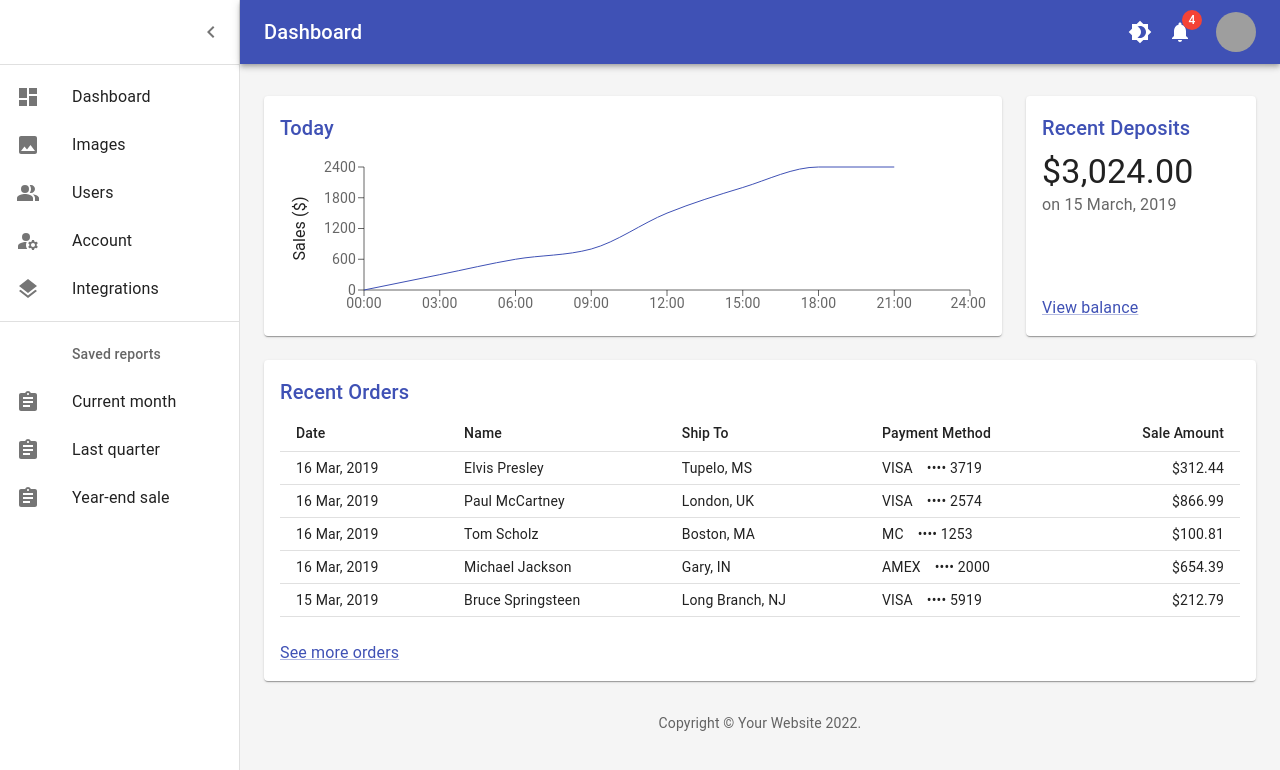
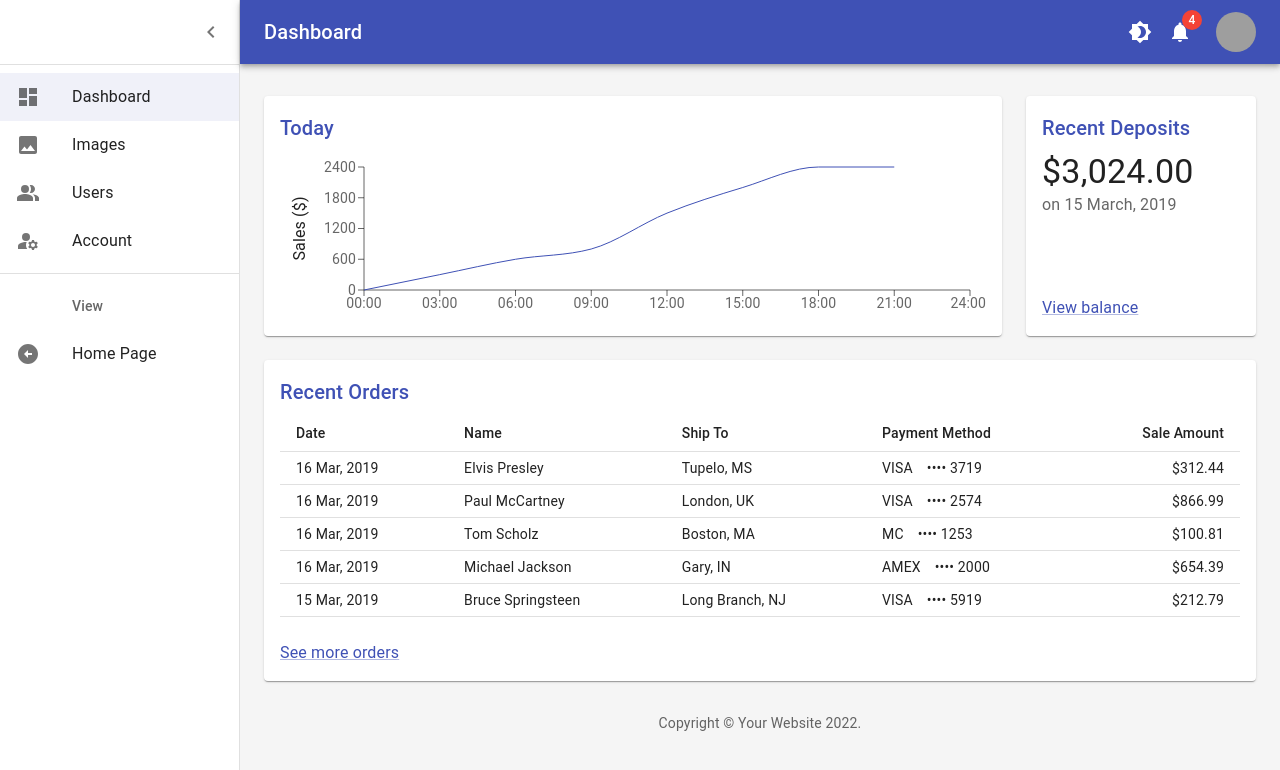
Before and after one commit to Brix101/Memory-Gallery, a React (Create React App) app in the folder client/: page /admin in a window 1280 px wide. Shown: the top 770 px of the page. Built offline with nearby package versions, Linux system fonts and the light colour scheme; grey boxes are pictures that could not be loaded.

Commit message:
Fixed NavItem Issue and Added Sidebar Item

```diff
--- a/client/src/components/NavigationBar.tsx
+++ b/client/src/components/NavigationBar.tsx
@@ -10,7 +10,7 @@ import Copyright from "./Copyright";
 
 interface navItem {
   name: string;
-  href: string;
+  to: string;
   current?: boolean;
 }
 
@@ -19,14 +19,14 @@ function classNames(...classes: any) {
 }
 
 export default function NavigationBar() {
-  const { state } = useLocation();
+  const { pathname } = useLocation();
 
   const navigation: navItem[] = [
-    { name: "Home", href: "/", current: !state ? true : state === "/" },
-    { name: "Gallery", href: "gallery", current: state === "gallery" },
-    { name: "About Us", href: "about", current: state === "about" },
-    { name: "Contact", href: "contact", current: state === "contact" },
-    { name: "Login", href: "login" },
+    { name: "Home", to: "/", current: pathname === "/" },
+    { name: "Gallery", to: "gallery", current: pathname === "/gallery" },
+    { name: "About Us", to: "about", current: pathname === "/about" },
+    { name: "Contact", to: "contact", current: pathname === "/contact" },
+    { name: "Login", to: "login" },
   ];
 
   return (
@@ -39,7 +39,7 @@ export default function NavigationBar() {
                 <div className="flex-1 flex items-stretch justify-between">
                   {/* Logo */}
                   <div className="flex-shrink-0 flex items-center">
-                    <Link to="/" state="/">
+                    <Link to="/">
                       <img
                         className="block h-10 hover:bg-slate-700 px-1 rounded-md"
                         src={galleryImage}
@@ -53,8 +53,7 @@ export default function NavigationBar() {
                       {navigation.map((item) => (
                         <Link
                           key={item.name}
-                          to={item.href}
-                          state={item.href}
+                          to={item.to}
                           className={classNames(
                             item.current
                               ? "bg-blue-500 text-black"
@@ -97,8 +96,7 @@ export default function NavigationBar() {
                   {navigation.map((item) => (
                     <Link
                       key={item.name}
-                      to={item.href}
-                      state={item.href}
+                      to={item.to}
                       className={classNames(
                         item.current
                           ? "bg-blue-500 text-black"
--- a/client/src/components/adminComponents/Admin.tsx
+++ b/client/src/components/adminComponents/Admin.tsx
@@ -14,7 +14,6 @@ import Container from "@mui/material/Container";
 import MenuIcon from "@mui/icons-material/Menu";
 import ChevronLeftIcon from "@mui/icons-material/ChevronLeft";
 import NotificationsIcon from "@mui/icons-material/Notifications";
-import { mainListItems, secondaryListItems } from "./listItems";
 import Copyright from "../Copyright";
 import { Outlet } from "react-router-dom";
 import { indigo, red } from "@mui/material/colors";
@@ -23,6 +22,7 @@ import Brightness4Icon from "@mui/icons-material/Brightness4";
 import Brightness7Icon from "@mui/icons-material/Brightness7";
 import { toggleTheme } from "../../features/themeSlice";
 import { Avatar, Menu, MenuItem, Tooltip } from "@mui/material";
+import SidebarItem from "./SidebarItem";
 
 const drawerWidth: number = 240;
 
@@ -203,9 +203,7 @@ function Admin() {
           </Toolbar>
           <Divider />
           <List component="nav">
-            {mainListItems}
-            <Divider sx={{ my: 1 }} />
-            {secondaryListItems}
+            <SidebarItem />
           </List>
         </Drawer>
         <Box
--- /dev/null
+++ b/client/src/components/adminComponents/SidebarItem.tsx
@@ -0,0 +1,84 @@
+import React, { ReactElement } from "react";
+import { useLocation, useNavigate } from "react-router-dom";
+
+import ArrowCircleLeftIcon from "@mui/icons-material/ArrowCircleLeft";
+import ListItemButton from "@mui/material/ListItemButton";
+import ListItemIcon from "@mui/material/ListItemIcon";
+import ListItemText from "@mui/material/ListItemText";
+import DashboardIcon from "@mui/icons-material/Dashboard";
+import ImageIcon from "@mui/icons-material/Image";
+import ManageAccountsIcon from "@mui/icons-material/ManageAccounts";
+import PeopleAltIcon from "@mui/icons-material/PeopleAlt";
+import { Divider, ListSubheader } from "@mui/material";
+
+interface navItem {
+  name: string;
+  to: string;
+  icon?: ReactElement<any, any>;
+  current?: boolean;
+}
+
+function SidebarItem() {
+  const navigate = useNavigate();
+  const { pathname } = useLocation();
+  console.log(pathname);
+
+  const navigation: navItem[] = [
+    {
+      name: "Dashboard",
+      to: "/admin",
+      icon: <DashboardIcon />,
+      current: pathname === "/admin",
+    },
+    {
+      name: "Images",
+      to: "images",
+      icon: <ImageIcon />,
+      current: pathname === "/admin/images",
+    },
+    {
+      name: "Users",
+      to: "users",
+      icon: <PeopleAltIcon />,
+      current: pathname === "/admin/users",
+    },
+    {
+      name: "Account",
+      to: "account",
+      icon: <ManageAccountsIcon />,
+      current: pathname === "/admin/account",
+    },
+  ];
+  return (
+    <>
+      {navigation.map((item, i) => (
+        <ListItemButton
+          selected={item.current}
+          onClick={() => {
+            navigate(item.to);
+          }}
+        >
+          <ListItemIcon>{item.icon}</ListItemIcon>
+          <ListItemText primary={item.name} />
+        </ListItemButton>
+      ))}
+
+      <Divider sx={{ my: 1 }} />
+      <ListSubheader component="div" inset>
+        View
+      </ListSubheader>
+      <ListItemButton
+        onClick={() => {
+          navigate("/");
+        }}
+      >
+        <ListItemIcon>
+          <ArrowCircleLeftIcon />
+        </ListItemIcon>
+        <ListItemText primary="Home Page" />
+      </ListItemButton>
+    </>
+  );
+}
+
+export default SidebarItem;
--- a/client/src/components/adminComponents/listItems.tsx
+++ /dev/null
@@ -1,72 +0,0 @@
-import * as React from "react";
-import ListItemButton from "@mui/material/ListItemButton";
-import ListItemIcon from "@mui/material/ListItemIcon";
-import ListItemText from "@mui/material/ListItemText";
-import ListSubheader from "@mui/material/ListSubheader";
-import DashboardIcon from "@mui/icons-material/Dashboard";
-import ImageIcon from "@mui/icons-material/Image";
-import ManageAccountsIcon from "@mui/icons-material/ManageAccounts";
-import PeopleAltIcon from "@mui/icons-material/PeopleAlt";
-import LayersIcon from "@mui/icons-material/Layers";
-import AssignmentIcon from "@mui/icons-material/Assignment";
-
-export const mainListItems = (
-  <React.Fragment>
-    <ListItemButton>
-      <ListItemIcon>
-        <DashboardIcon />
-      </ListItemIcon>
-      <ListItemText primary="Dashboard" />
-    </ListItemButton>
-    <ListItemButton>
-      <ListItemIcon>
-        <ImageIcon />
-      </ListItemIcon>
-      <ListItemText primary="Images" />
-    </ListItemButton>
-    <ListItemButton>
-      <ListItemIcon>
-        <PeopleAltIcon />
-      </ListItemIcon>
-      <ListItemText primary="Users" />
-    </ListItemButton>
-    <ListItemButton>
-      <ListItemIcon>
-        <ManageAccountsIcon />
-      </ListItemIcon>
-      <ListItemText primary="Account" />
-    </ListItemButton>
-    <ListItemButton>
-      <ListItemIcon>
-        <LayersIcon />
-      </ListItemIcon>
-      <ListItemText primary="Integrations" />
-    </ListItemButton>
-  </React.Fragment>
-);
-
-export const secondaryListItems = (
-  <React.Fragment>
-    <ListSubheader component="div" inset>
-      Saved reports
-    </ListSubheader>
-    <ListItemButton>
-      <ListItemIcon>
-        <AssignmentIcon />
-      </ListItemIcon>
-      <ListItemText primary="Current month" />
-    </ListItemButton>
-    <ListItemButton>
-      <ListItemIcon>
-        <AssignmentIcon />
-      </ListItemIcon>
-      <ListItemText primary="Last quarter" />
-    </ListItemButton>
-    <ListItemButton>
-      <ListItemIcon>
-        <AssignmentIcon />
-      </ListItemIcon>
-      <ListItemText primary="Year-end sale" />
-    </ListItemButton>
-  </React.Fragment>
-);
```
